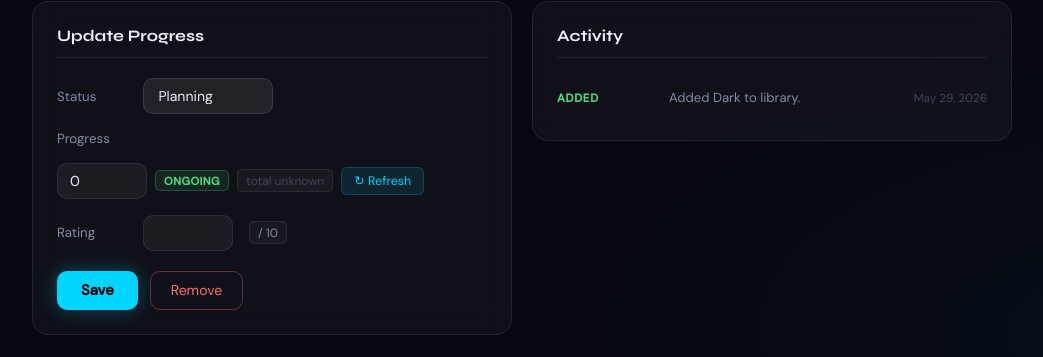
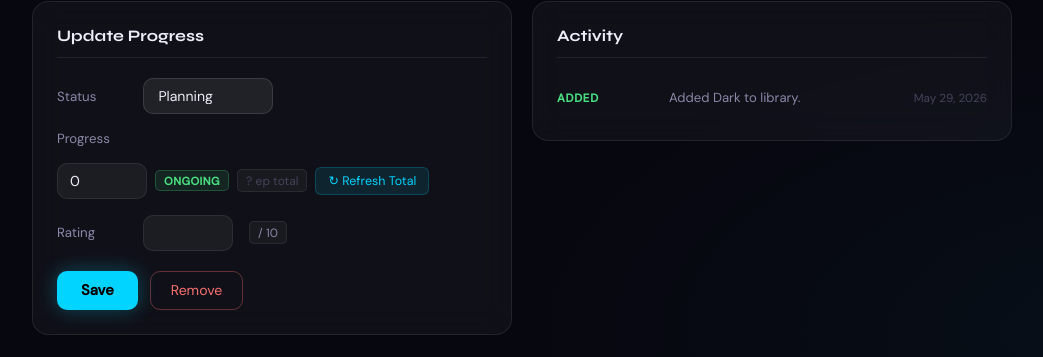
Before and after one commit to Adi2271/MultiMediaLibrary, a FastAPI app: page /library/5 in a window 1280 px wide. Shown: the part 385-742 px from the top of the page, without its empty margins (0-1043 px from the left). Run offline with FastAPI, Linux system fonts and the light colour scheme; data comes from the database, SQL or seed files in the repository.

Commit message:
refresh button fix

```diff
--- a/mediavault/static/js/app.js
+++ b/mediavault/static/js/app.js
@@ -247,26 +247,36 @@ async function deleteItem(itemId) {
 // ══════════════════════════════════════════
 async function refreshTotal(itemId) {
     const btn = document.querySelector('.btn-refresh');
-    if (btn) { btn.textContent = "Refreshing..."; btn.disabled = true; }
+    if (btn) { btn.textContent = "Fetching..."; btn.disabled = true; }
 
     try {
         const res  = await fetch(`/api/library/${itemId}/refresh`, { method: "POST" });
         const data = await res.json();
-        if (data.updated) {
-            showToast(`Updated: ${data.new_total} total.`, "success");
-            // Update displayed total without full reload
-            const totalEl = document.getElementById("current-total");
-            if (totalEl) totalEl.textContent = `${data.new_total} ep/ch`;
+
+        const totalEl = document.getElementById("current-total");
+
+        if (data.updated && data.new_total) {
+            // Update the displayed total in place
+            if (totalEl) {
+                totalEl.textContent      = `/ ${data.new_total} ep`;
+                totalEl.style.color      = "";
+            }
+            // Update the progress input max
             const input = document.getElementById("progress-input");
             if (input) input.max = data.new_total;
-            setTimeout(() => location.reload(), 1500);
+
+            showToast(`Total updated: ${data.new_total} episodes.`, "success");
+
+            // Hide refresh button — total is now known
+            if (btn) btn.style.display = "none";
+
         } else {
-            showToast("Already up to date.", "success");
+            showToast("Total not available from API yet.", "success");
         }
     } catch {
         showToast("Refresh failed.", "error");
     } finally {
-        if (btn) { btn.textContent = "↻ Refresh"; btn.disabled = false; }
+        if (btn) { btn.textContent = "↻ Refresh Total"; btn.disabled = false; }
     }
 }
 
--- a/mediavault/templates/detail.html
+++ b/mediavault/templates/detail.html
@@ -42,8 +42,7 @@
                 <label>Status</label>
                 <select id="status-select" class="filter-select">
                     {% for s in statuses %}
-                        <option value="{{ s }}"
-                            {% if item.status.value == s %}selected{% endif %}>
+                    <option value="{{ s }}" {% if item.status.value==s %}selected{% endif %}>
                         {{ s.replace('_', ' ').title() }}
                     </option>
                     {% endfor %}
@@ -54,28 +53,19 @@
             <div class="update-row">
                 <label>Progress</label>
                 <div class="progress-row">
-                    <input type="number" id="progress-input"
-                           value="{{ item.progress }}" min="0"
-                           {% if item.total %}max="{{ item.total }}"{% endif %}
-                           class="num-input"/>
+                    <input type="number" id="progress-input" value="{{ item.progress }}" min="0" {% if item.total
+                        %}max="{{ item.total }}" {% endif %} class="num-input" />
                     {% if item.total %}
-                        <span class="meta-pill">/ {{ item.total }}</span>
+                    <span class="meta-pill" id="current-total">/ {{ item.total }} ep</span>
                     {% else %}
                     <span class="ongoing-tag">Ongoing</span>
-                        {% if item.progress > 0 %}
-                            <span class="meta-pill" id="current-total">
-                                {{ item.progress }} tracked
+                    <span class="meta-pill" id="current-total" style="color:var(--text-3);">
+                        ? ep total
                     </span>
-                        {% else %}
-                            <span class="meta-pill" id="current-total" style="color:var(--text-3);">
-                                total unknown
-                            </span>
-                        {% endif %}
                     {% if item.source_api in ['jikan', 'tmdb'] %}
-                        <button class="btn-refresh shimmer"
-                                onclick="refreshTotal('{{ item.id }}')"
-                                title="Refresh total count from API">
-                            ↻ Refresh
+                    <button class="btn-refresh shimmer" onclick="refreshTotal('{{ item.id }}')"
+                        title="Fetch latest episode count from API">
+                        ↻ Refresh Total
                     </button>
                     {% endif %}
                 {% endif %}
@@ -85,18 +75,15 @@
 
             <div class="update-row">
                 <label>Rating</label>
-                <input type="number" id="rating-input"
-                       value="{{ item.user_rating or '' }}"
-                       min="0" max="10" step="0.5" class="num-input"/>
+                <input type="number" id="rating-input" value="{{ item.user_rating or '' }}" min="0" max="10" step="0.5"
+                    class="num-input" />
                 <span class="meta-pill">/ 10</span>
             </div>
 
             <div class="update-actions">
-                <button class="btn-primary shimmer"
-                        data-item-id="{{ item.id }}"
+                <button class="btn-primary shimmer" data-item-id="{{ item.id }}"
                     onclick="updateItem(this.dataset.itemId)">Save</button>
-                <button class="btn-delete"
-                        data-item-id="{{ item.id }}"
+                <button class="btn-delete" data-item-id="{{ item.id }}"
                     onclick="deleteItem(this.dataset.itemId)">Remove</button>
             </div>
         </div>
```
Lines whose indentation alone changed are shown as unchanged.
